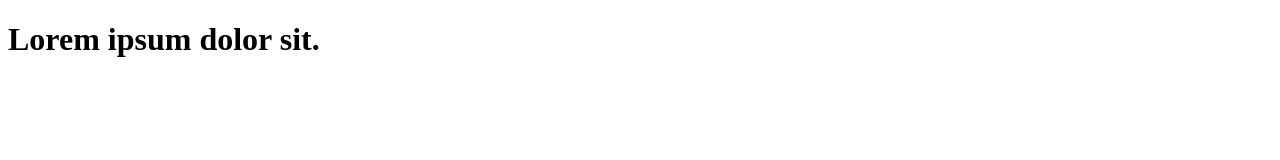
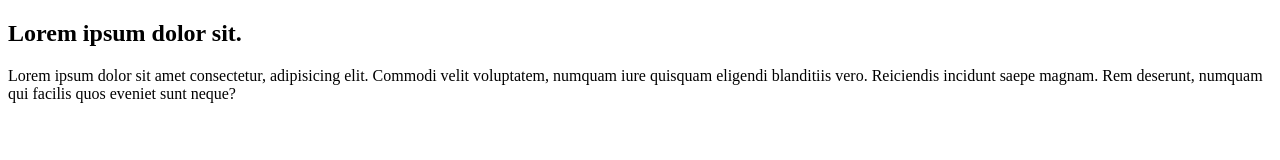
Before and after one commit to Maksym2504/Project28.04, a plain HTML site: page index.html in a window 1280 px wide. Drawn offline with Linux system fonts and the light colour scheme.

```diff
--- a/index.html
+++ b/index.html
@@ -7,6 +7,7 @@
     <title>20.04.23</title>
 </head>
 <body>
-    <h1> Lorem ipsum dolor sit.</h1>
+    <h2> Lorem ipsum dolor sit.</h2>
+    <p>Lorem ipsum dolor sit amet consectetur, adipisicing elit. Commodi velit voluptatem, numquam iure quisquam eligendi blanditiis vero. Reiciendis incidunt saepe magnam. Rem deserunt, numquam qui facilis quos eveniet sunt neque?</p>
 </body>
 </html>
```
Also changed, not shown: about.html (deleted).
